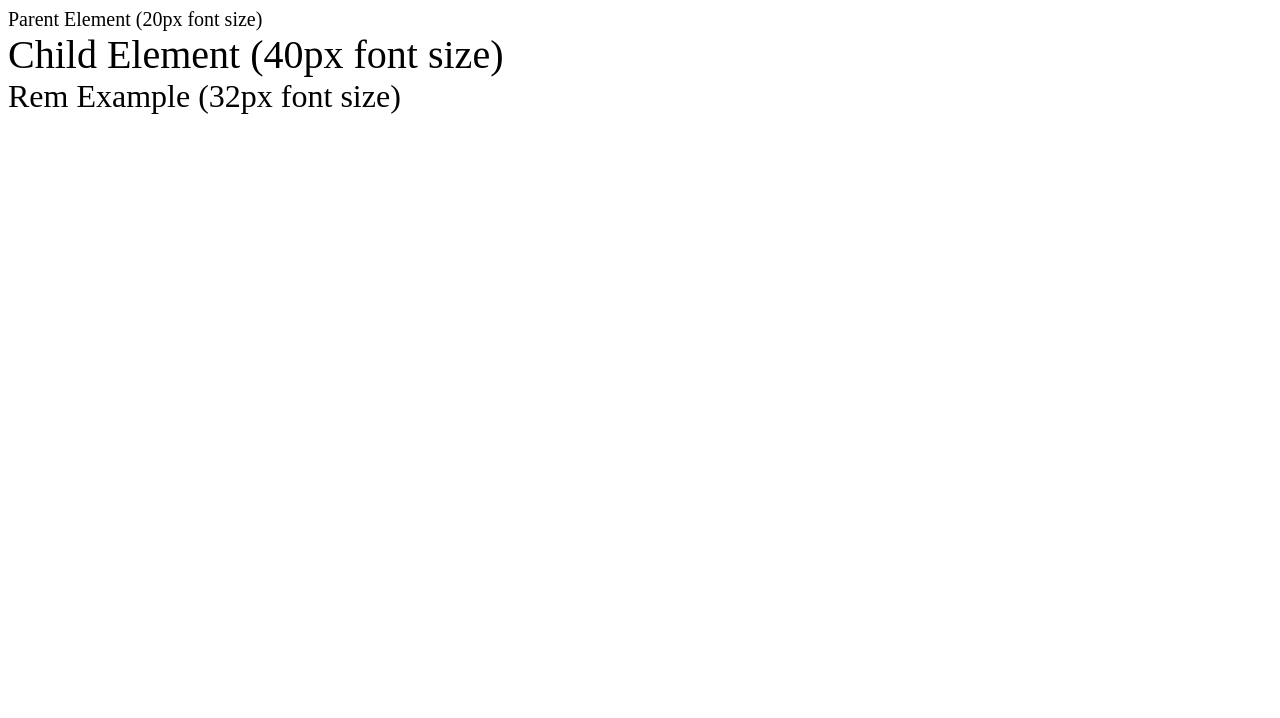
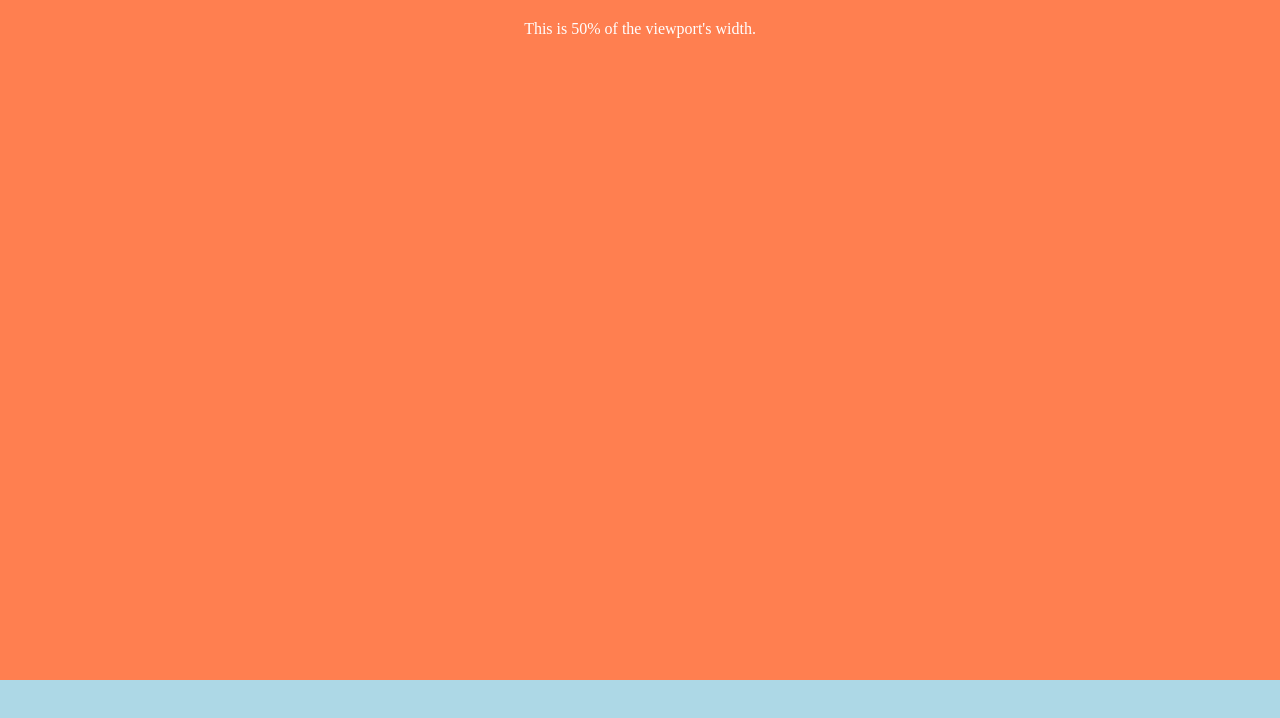
Before and after one commit to sagarhasan273/React.Js, a React (Create React App) app: page / in a window 1280 px wide. Shown: the top 718 px of the page. Built offline with nearby package versions, Linux system fonts and the light colour scheme.

Commit message:
viewport height and width

```diff
--- a/public/index.html
+++ b/public/index.html
@@ -7,7 +7,7 @@
     <title>React App</title>
   </head>
   <body>
-    <div id="root"></div>
+    <div id="root" className="full-height"></div>
 
   </body>
 </html>
--- a/src/App.js
+++ b/src/App.js
@@ -1,11 +1,10 @@
 import React from 'react';
 import './app.css';
-import Units from './component/units';
 
 export default function App() {
   return (
-    <div>
-      <Units />
+    <div className="full-height">
+      <div className="half-width">This is 50% of the viewport's width.</div>
     </div>
   );
 }
--- a/src/app.css
+++ b/src/app.css
@@ -1,12 +1,15 @@
-html {
-    font-size: 16px; /* 1 rem = 16px */
+body {
+    margin: 0
+}
+
+.full-height {
+    height: 100vh; /* Full height of the viewport */
+    background-color: lightblue;
   }
-.parent {
-    font-size: 20px; /* 1 em = 20px */
-}
-.child {
-    font-size: 2em; /* 2 * parent's font-size (20px) = 40px */
-}
-.rem-example {
-    font-size: 2rem; /* 2 * root font-size (16px) = 32px */
-}
+  .half-width {
+    height: 50vw; /* Half the width of the viewport */
+    background-color: coral;
+    color: white;
+    text-align: center;
+    padding: 20px;
+  }
```
